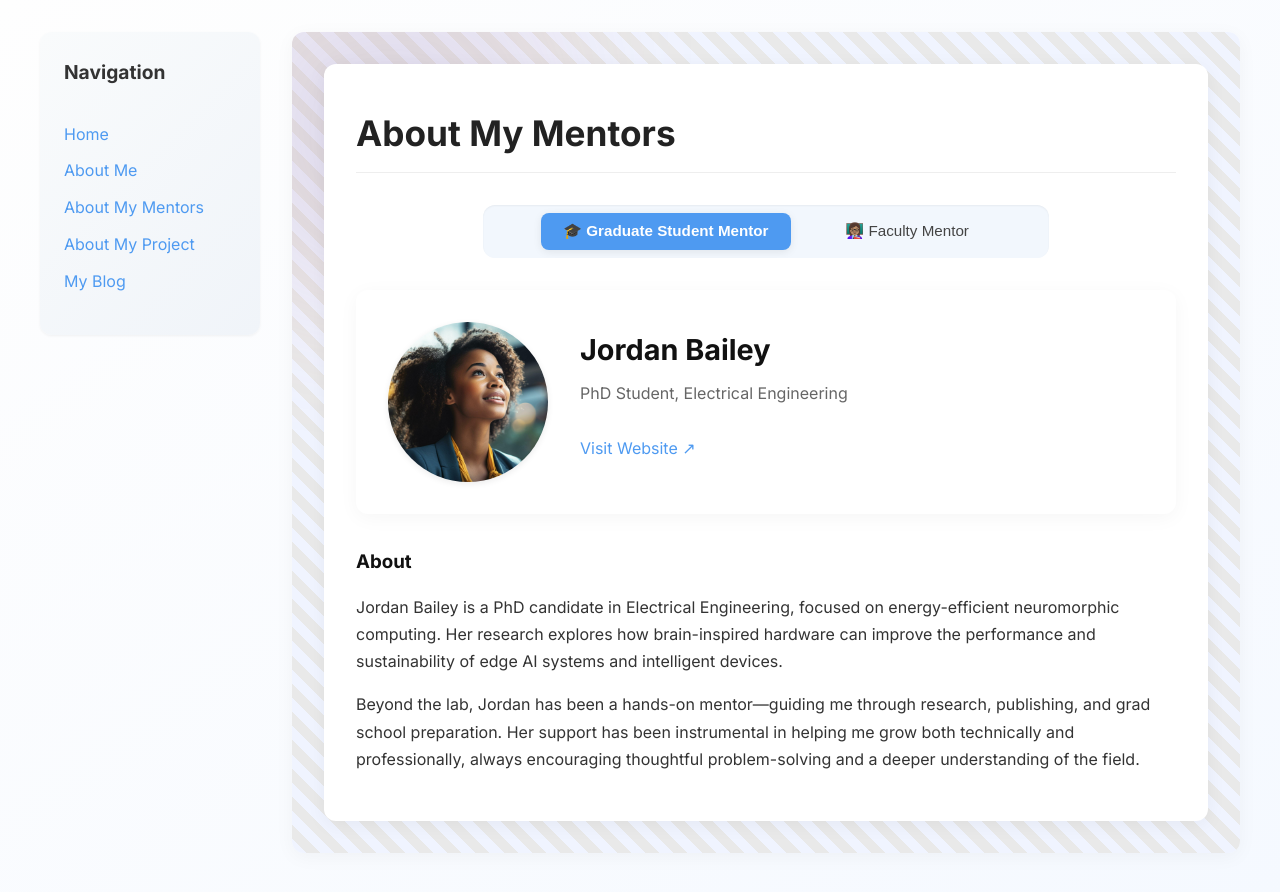
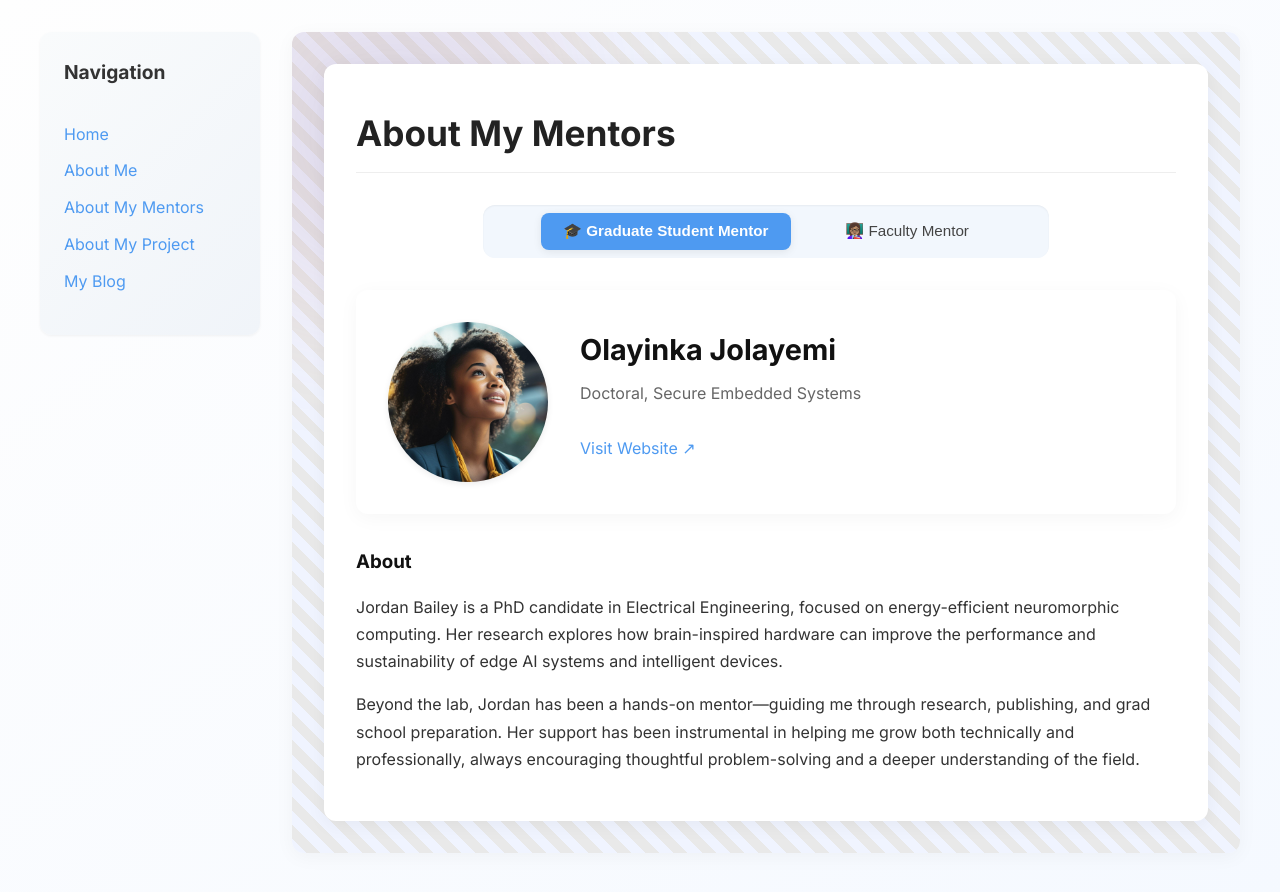
Before and after one commit to Tyrell-Adams/Tyrell-Adams.github.io, a Jekyll site: the page built from pages/about-my-mentor.md, in a window 1280 px wide. Shown: the top 892 px of the page. Built offline with Jekyll 4.4.1, drawn with Linux system fonts in a browser that asks for light colours.

Commit message:
Update about-my-mentor.md

```diff
--- a/pages/about-my-mentor.md
+++ b/pages/about-my-mentor.md
@@ -4,8 +4,8 @@ title: About My Mentors
 permalink: /about-my-mentor.html
 
 graduate_mentor:
-  name: Jordan Bailey
-  title: PhD Student, Electrical Engineering
+  name: Olayinka Jolayemi
+  title: Doctoral, Secure Embedded Systems
   image: /assets/images/graduate-student-mentor.jpg
   website: https://gradmentor.example.com
   bio: |
```
